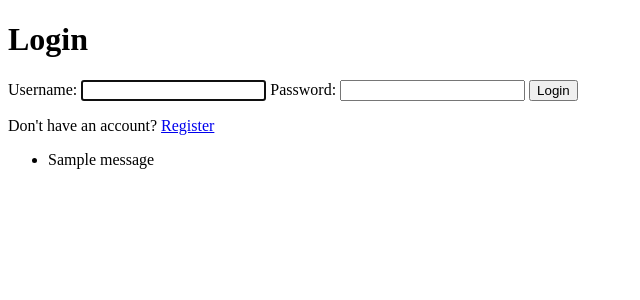
After one commit to cheraynasya/foobakickz, a Django app: page /login/ in a window 1280 px wide. The commit adds this page. Shown: the top 300 px of the page, without its empty margins (0-640 px from the left). Run offline with Django 5.2, Linux system fonts and the light colour scheme; tables that the repository leaves empty hold one stand-in row (values such as "Sample post"); one stand-in notice (Sample message) is shown.

Commit message:
Menggumpulkan Tugas 4

```diff
--- a/main/models.py
+++ b/main/models.py
@@ -1,16 +1,15 @@
 from django.db import models
+from django.contrib.auth.models import User
 
 class Product(models.Model):
-
+    user = models.ForeignKey(User, on_delete=models.CASCADE, null=True, blank=True)
     name = models.CharField(max_length=255)
     price = models.IntegerField()
     description = models.TextField()
     thumbnail = models.URLField(blank=True, null=True)
     category = models.CharField(max_length=100)
     is_featured = models.BooleanField(default=False)
-
     stock = models.IntegerField(default=0)
-
     created_at = models.DateTimeField(auto_now_add=True, null=True, blank=True)
     views = models.IntegerField(default=0)
 
--- /dev/null
+++ b/main/templates/login.html
@@ -0,0 +1,17 @@
+{% extends 'base.html' %}
+{% block content %}
+<h1>Login</h1>
+<form method="POST">
+  {% csrf_token %}
+  {{ form.as_table }}
+  <input type="submit" value="Login" />
+</form>
+<p>Don't have an account? <a href="{% url 'main:register' %}">Register</a></p>
+{% if messages %}
+<ul>
+  {% for m in messages %}
+  <li>{{ m }}</li>
+  {% endfor %}
+</ul>
+{% endif %}
+{% endblock %}
--- a/main/templates/main.html
+++ b/main/templates/main.html
@@ -11,7 +11,12 @@
   <p>{{ class }}</p>
 
   <a href="{% url 'main:create_product' %}"><button>+ Add Product</button></a>
+  <a href="{% url 'main:logout' %}"><button>Logout</button></a>
+  <h5>Last login: {{ last_login }}</h5>
 <hr>
+
+<a href="?filter=all"><button>All Products</button></a>
+<a href="?filter=my"><button>My Products</button></a>
 
 {% if not product_list %}
 <p>Belum ada produk.</p>
@@ -22,6 +27,7 @@
       <p>Rp {{ p.price }} | {{ p.category }} {% if p.is_featured %}| Featured{% endif %}</p>
       {% if p.thumbnail %}<img src="{{ p.thumbnail }}" alt="{{ p.name }}" width="150">{% endif %}
       <p>{{ p.description|truncatewords:20 }}...</p>
+      <p>Author: {{ p.user.username }}{% if not p.user %}Anonymous{% endif %}</p>
       <a href="{% url 'main:show_product' p.id %}"><button>Detail</button></a>
       <a href="{% url 'main:show_json_by_id' p.id %}">JSON</a> |
       <a href="{% url 'main:show_xml_by_id' p.id %}">XML</a>
--- a/main/templates/product_detail.html
+++ b/main/templates/product_detail.html
@@ -12,4 +12,9 @@
 <p>{{ product.description }}</p>
 <p>Stock: {{ product.stock }}</p>
 <p>Views: {{ product.views }}</p>
+{% if product.user %}
+<p>Author: {{ product.user.username }}</p>
+{% else %}
+<p>Author: Anonymous</p>
+{% endif %}
 {% endblock %}
--- a/main/urls.py
+++ b/main/urls.py
@@ -8,6 +8,10 @@ urlpatterns = [
     path('create-product/', views.create_product, name='create_product'),
     path('product/<str:id>/', views.show_product, name='show_product'),
 
+    path('register/', views.register, name='register'),
+    path('login/', views.login_user, name='login'),
+    path('logout/', views.logout_user, name='logout'),
+
     path('xml/', views.show_xml, name='show_xml'),
     path('json/', views.show_json, name='show_json'),
     path('xml/<int:product_id>/', views.show_xml_by_id, name='show_xml_by_id'),
--- a/main/views.py
+++ b/main/views.py
@@ -1,45 +1,98 @@
 from django.shortcuts import render, redirect, get_object_or_404
-from django.http import HttpResponse
+from django.http import HttpResponse, HttpResponseRedirect
 from django.core import serializers
+from django.urls import reverse
+from django.contrib.auth.forms import UserCreationForm, AuthenticationForm
+from django.contrib.auth import authenticate, login, logout
+from django.contrib.auth.decorators import login_required
+from django.contrib import messages
+import datetime
+
 from main.forms import ProductForm
 from main.models import Product
 
+@login_required(login_url='/login')
 def show_main(request):
-    product_list = Product.objects.all()
+    filter_type = request.GET.get("filter", "all")
+
+    if filter_type == "my":
+        product_list = Product.objects.filter(user=request.user)
+    else:
+        product_list = Product.objects.all()
+
     context = {
         'npm' : '2406437571',
         'name': 'Cheryl Raynasya Adenan',
         'class': 'PBP A',
         'product_list': product_list,
+        'last_login': request.COOKIES.get('last_login', 'Never')
     }
 
     return render(request, "main.html", context)
 
+def register(request):
+    form = UserCreationForm()
+    if request.method == "POST":
+        form = UserCreationForm(request.POST)
+        if form.is_valid():
+            form.save()
+            messages.success(request, 'Your account has been successfully created!')
+            return redirect('main:login')
+    context = {'form': form}
+    return render(request, 'register.html', context)
+
+def login_user(request):
+    if request.method == 'POST':
+        form = AuthenticationForm(data=request.POST)
+        if form.is_valid():
+            user = form.get_user()
+            login(request, user)
+            response = HttpResponseRedirect(reverse("main:show_main"))
+            response.set_cookie('last_login', str(datetime.datetime.now()))
+            return response
+    else:
+        form = AuthenticationForm(request)
+    context = {'form': form}
+    return render(request, 'login.html', context)
+
+def logout_user(request):
+    logout(request)
+    response = HttpResponseRedirect(reverse('main:login'))
+    response.delete_cookie('last_login')
+    return response
+
+@login_required(login_url='/login')
 def create_product(request):
     form = ProductForm(request.POST or None)
     if form.is_valid() and request.method == "POST":
-        form.save()
+        product = form.save(commit=False)
+        product.user = request.user
+        product.save()
         return redirect('main:show_main')
 
     context = {'form': form}
     return render(request, "create_product.html", context)
 
+@login_required(login_url='/login')
 def show_product(request, id):
     product = get_object_or_404(Product, pk=id)
     product.increment_views()
     context = {'product': product}
     return render(request, "product_detail.html", context)
 
+@login_required(login_url='/login')
 def show_xml(request):
     product_list = Product.objects.all()
     xml_data = serializers.serialize("xml", product_list)
     return HttpResponse(xml_data, content_type="application/xml")
 
+@login_required(login_url='/login')
 def show_json(request):
     product_list = Product.objects.all()
     json_data = serializers.serialize("json", product_list)
     return HttpResponse(json_data, content_type="application/json")
 
+@login_required(login_url='/login')
 def show_xml_by_id(request, product_id):
         product_item = Product.objects.filter(pk=product_id)
         if not product_item.exists():
@@ -47,6 +100,7 @@ def show_xml_by_id(request, product_id):
         xml_data = serializers.serialize("xml", product_item)
         return HttpResponse(xml_data, content_type="application/xml")
 
+@login_required(login_url='/login')
 def show_json_by_id(request, product_id):
         product_item = Product.objects.filter(pk=product_id)
         if not product_item.exists():
```
Also changed, not shown: main/templates/register.html (added, +16 -0 lines), README.md, main/migrations/0002_product_user.py (added), main/templates/my_products.html (added).
